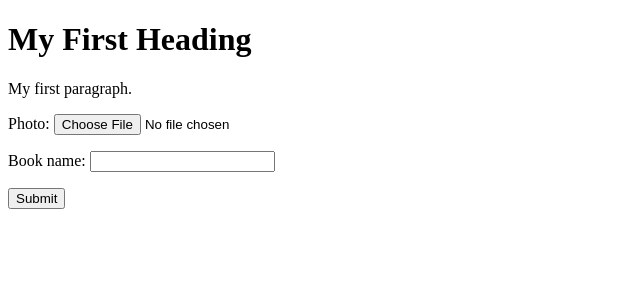
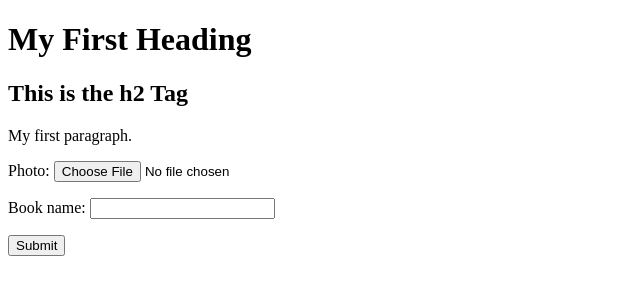
Before and after one commit to anupamkush9/django_notes, a Django app: page / in a window 1280 px wide. Shown: the top 300 px of the page, without its empty margins (0-640 px from the left). Run offline with Django 4.2, Linux system fonts and the light colour scheme.

Commit message:
H2 tag added

```diff
--- a/notes/templates/notes/home.html
+++ b/notes/templates/notes/home.html
@@ -3,6 +3,7 @@
 <body>
 
 <h1>My First Heading</h1>
+<h2> This is the h2 Tag </h2>
 <p>My first paragraph.</p>
 <form action="/" method="post" enctype="multipart/form-data">
     {% csrf_token %}
```
